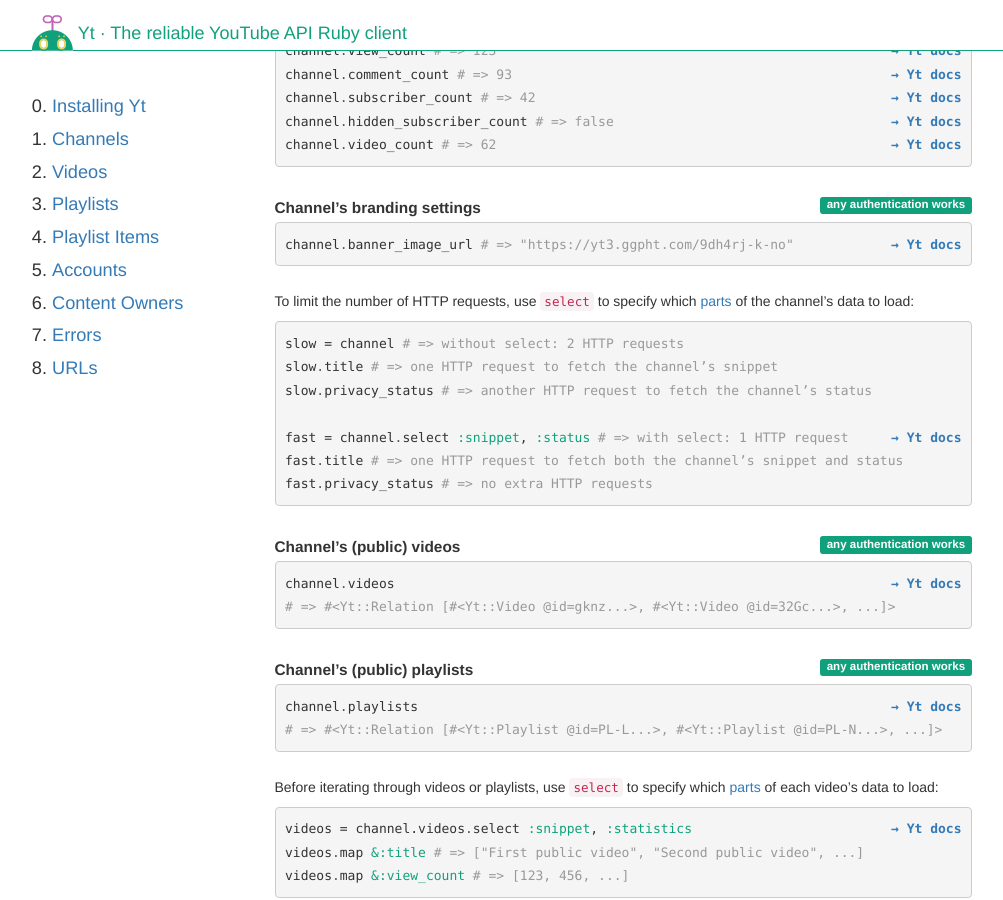
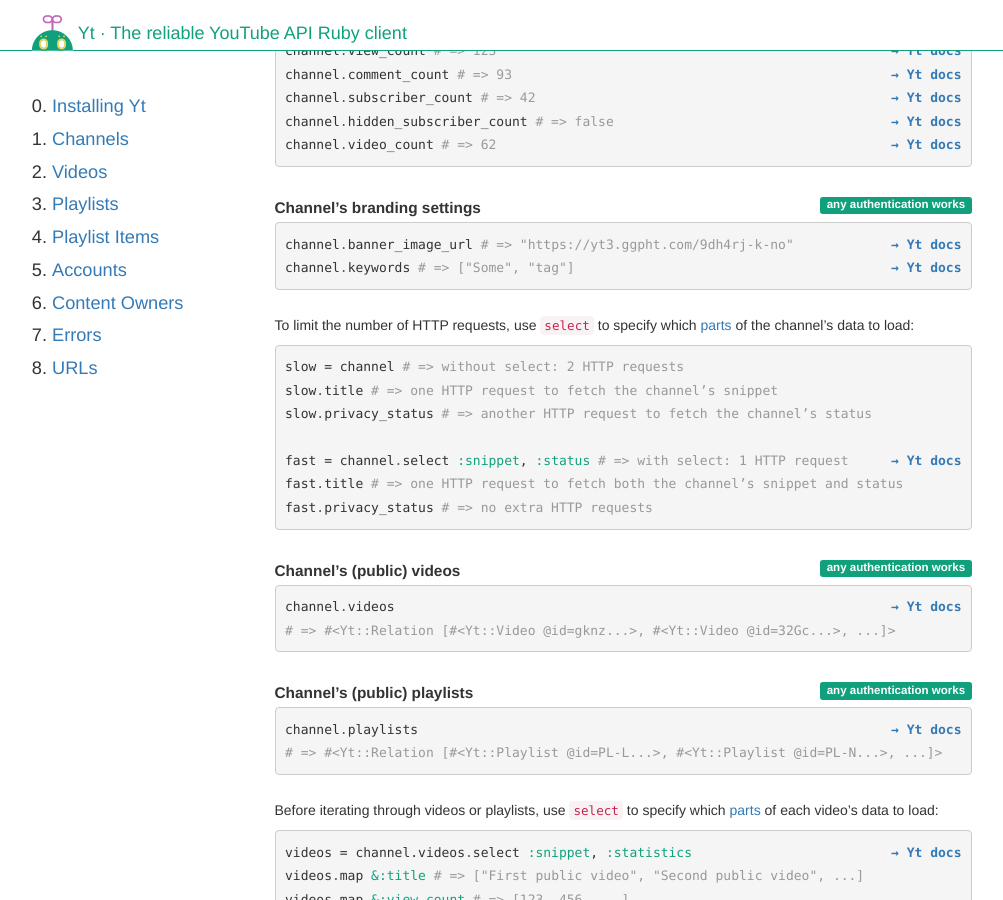
Before and after one commit to nullscreen/yt-core, a Jekyll site: the page built from docs/channels.html, in a window 1280 px wide and 900 px high, scrolled down 1462 px. Shown: the whole window, without its empty margins (138-1141 px from the left). Built offline with Jekyll 4.4.1, drawn with Linux system fonts in a browser that asks for light colours; nearby versions of some CDN libraries; some web fonts are replaced.

Commit message:
Add Channel#keywords

```diff
--- a/docs/channels.html
+++ b/docs/channels.html
@@ -91,7 +91,8 @@
 
   {% include dt.html title="Channel’s branding settings" label="success" auth="any authentication works" %}
   <dd><a class="anchor" id="branding_settings"></a><div class="highlight"><pre>
-{% include doc.html instance="Channel#banner_image_url" %}{% include example.html object='channel' method='banner_image_url' result='"https://yt3.ggpht.com/9dh4rj-k-no"' %}</pre>
+{% include doc.html instance="Channel#banner_image_url" %}{% include example.html object='channel' method='banner_image_url' result='"https://yt3.ggpht.com/9dh4rj-k-no"' %}
+{% include doc.html instance="Channel#keywords" %}{% include example.html object='channel' method='keywords' result='["Some", "tag"]' %}</pre>
   </div></dd>
 </dl>
 <p>
--- a/lib/yt/channel.rb
+++ b/lib/yt/channel.rb
@@ -106,6 +106,11 @@
     # on the YouTube website. The image is 1060px by 175px.
     def banner_image_url
       branding_settings['image']['bannerImageUrl']
+    end
+
+    # @return [Array<String>] the keywords associated with the channel.
+    def keywords
+      branding_settings['channel']['keywords'].split ' '
     end
 
   ### STATISTICS
```
Also changed, not shown: spec/channel/branding_settings_spec.rb (+1 -0 lines).
